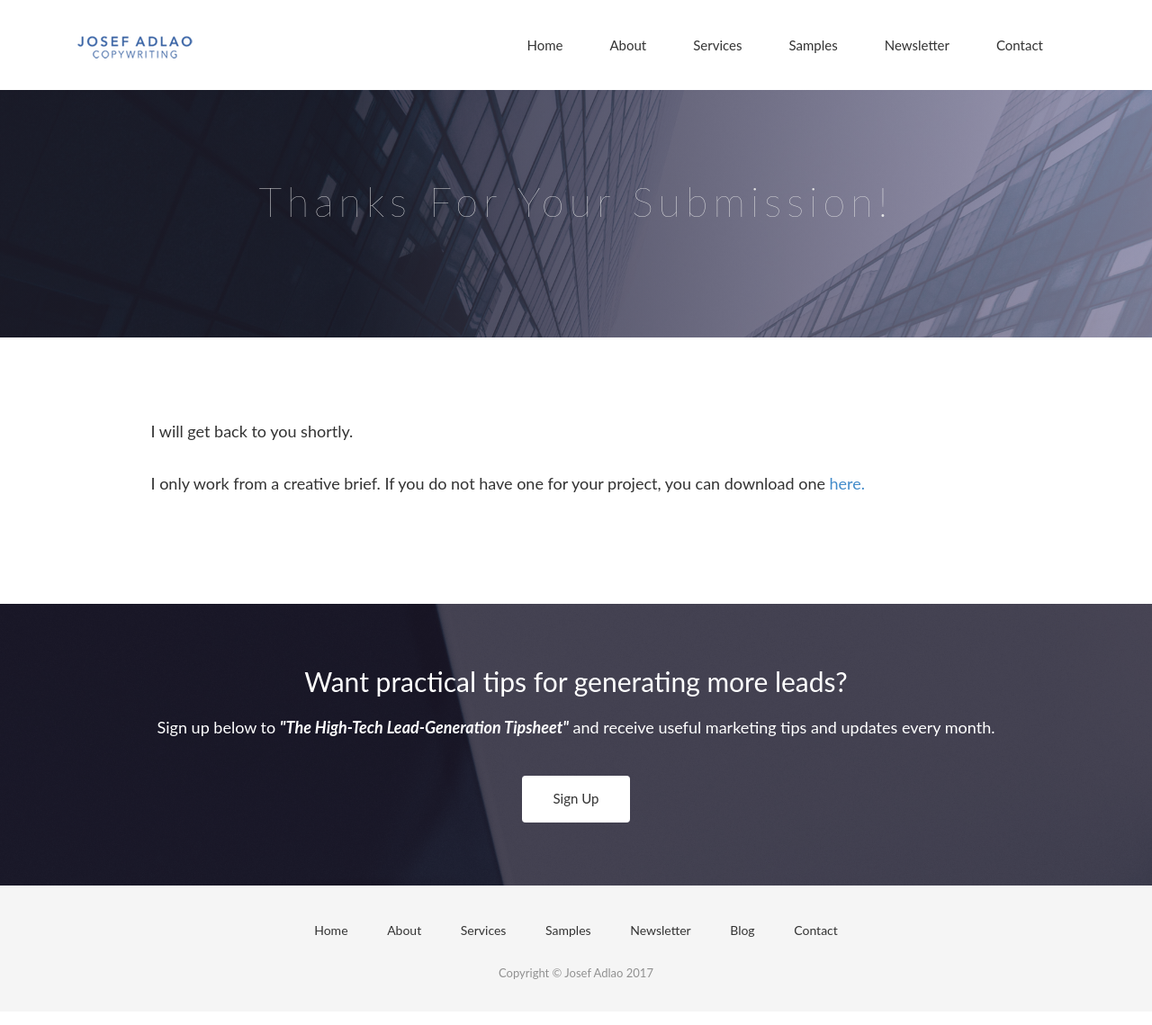
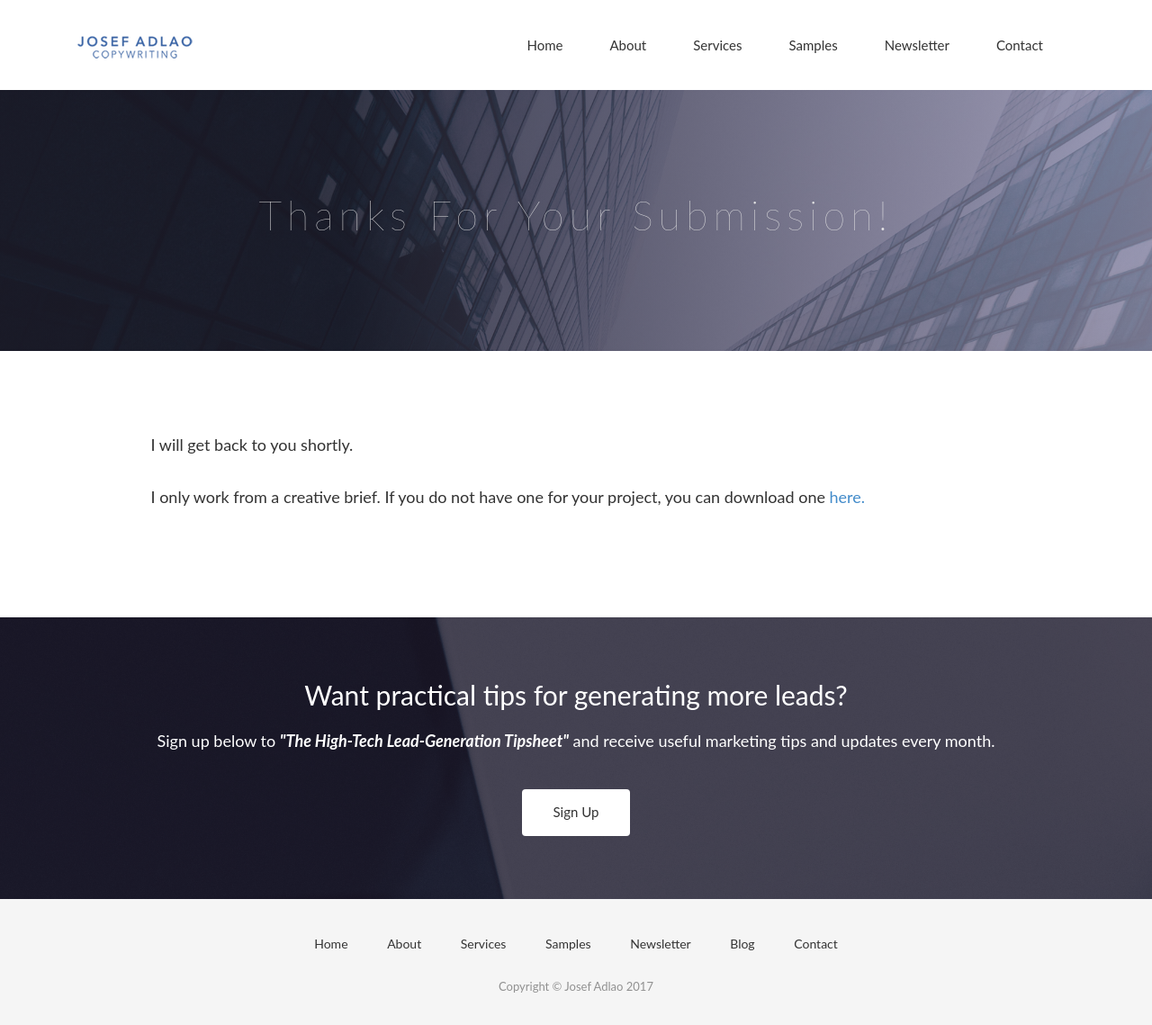
Before and after one commit to jadlaocopy/jadlaocopy.github.io, a Jekyll site: the page built from thanks.html, in a window 1280 px wide. Shown: the whole page at 90% size. Built offline with Jekyll 4.4.1, drawn with Linux system fonts in a browser that asks for light colours; nearby versions of some CDN libraries; some web fonts are replaced; comment, search, counter and statistics services are not loaded.

Commit message:
edited css

```diff
--- a/css/airspace.css
+++ b/css/airspace.css
@@ -362,7 +362,7 @@ font header .navbar-default .navbar-nav li a:hover {
 #global-header {
   background: url("../img/slider-bg.jpg") no-repeat;
   background-size: cover;
-  padding-top: 100px;
+  padding-top: 115px;
   padding-bottom: 100px;
   position: relative;
   background-attachment: fixed;
```
